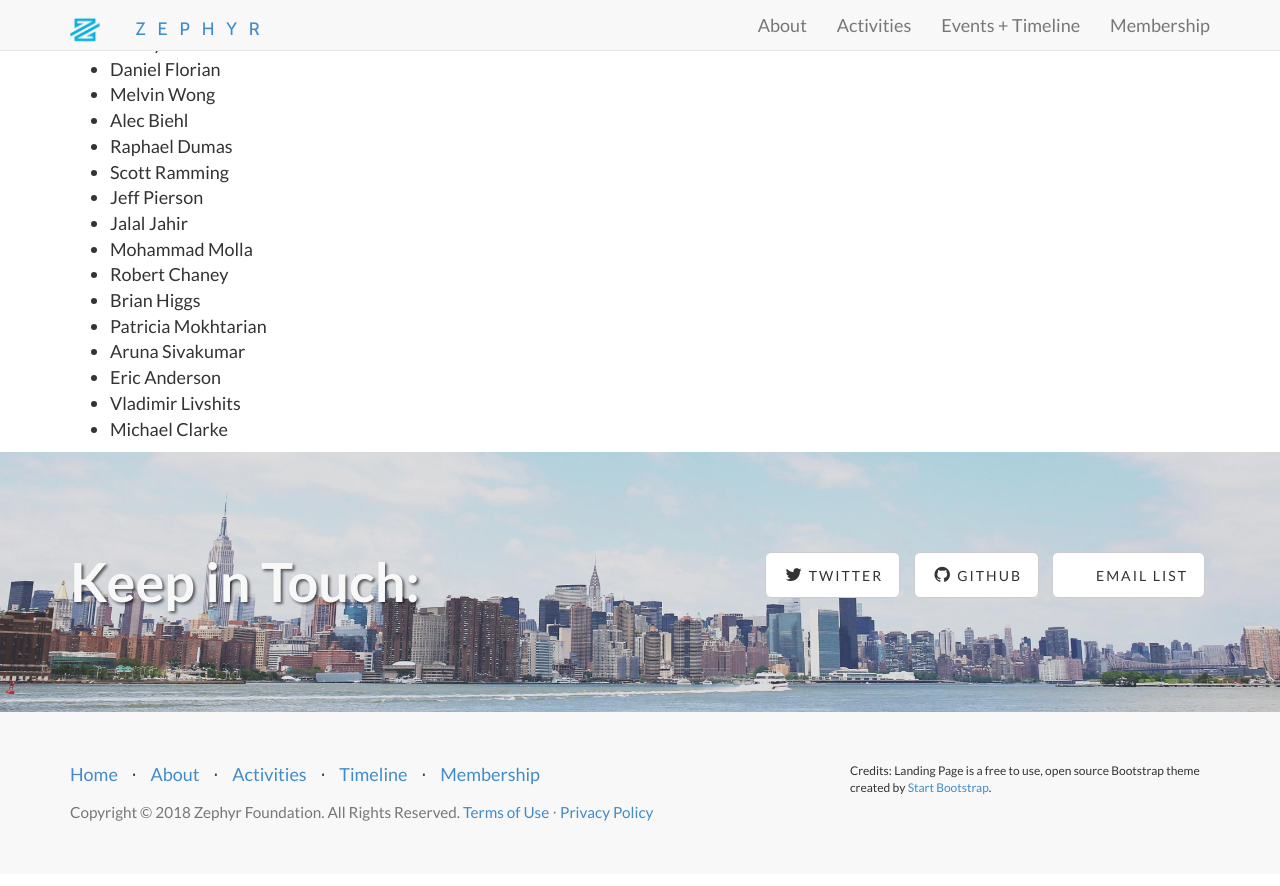
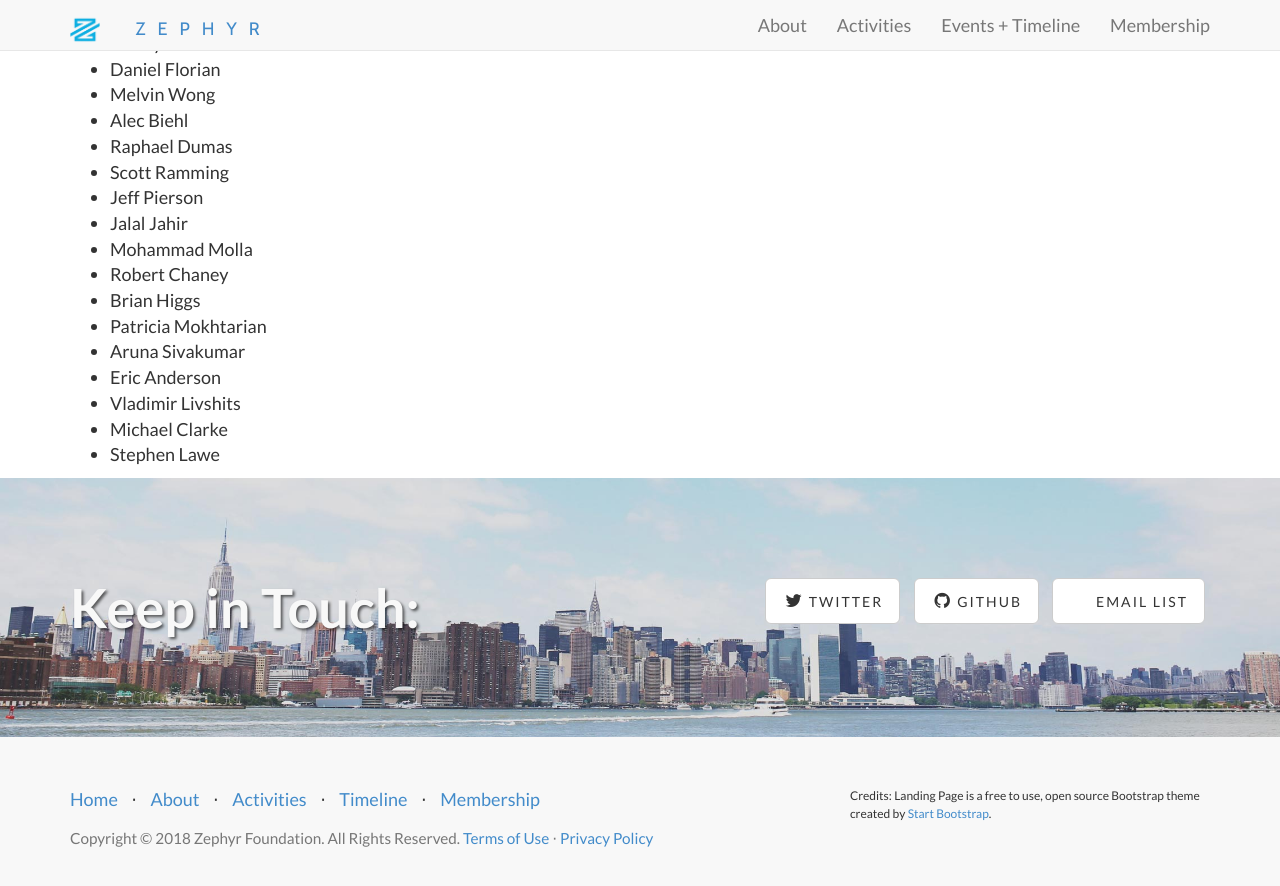
Before and after one commit to ZephyrTransport/zephyr-website, a Jekyll site: the page built from members.md, in a window 1280 px wide and 900 px high, scrolled down 872 px. Shown: the top 886 px of the window. Built offline with Jekyll 4.4.1, drawn with Linux system fonts in a browser that asks for light colours.

Commit message:
Add members

```diff
--- a/members.md
+++ b/members.md
@@ -48,3 +48,4 @@ Member’s are at the heart of the Zephyr Foundation’s organizational structur
  * Eric Anderson
  * Vladimir Livshits
  * Michael Clarke
+ * Stephen Lawe
```
